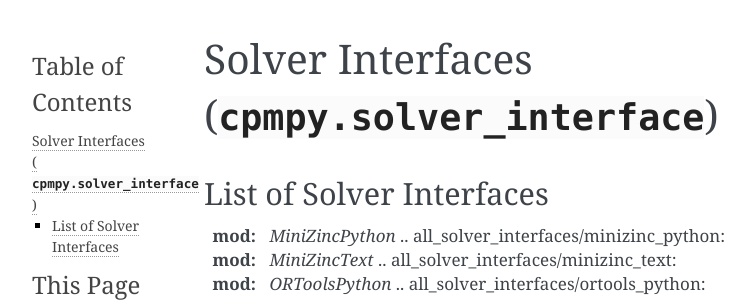
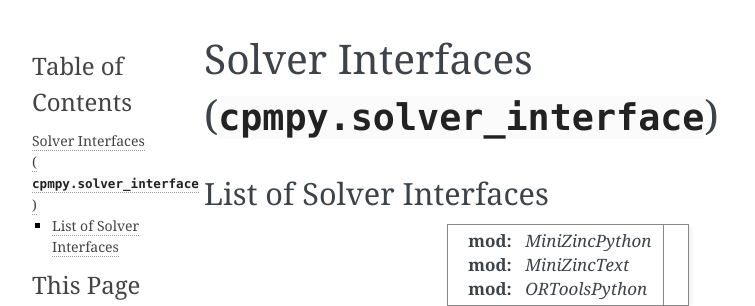
Before and after one commit to CPMpy/cpmpy, a Sphinx documentation site: the page built from docs/api/solver_interfaces.rst, in a window 1280 px wide, cut to the strip 0-306 px from the top of the page. Shown: the whole strip, without its empty margins (148-903 px from the left). Built offline with Sphinx 7.4.7, drawn with Linux system fonts in a browser that asks for light colours; some of the changed lines change nothing that is shown.

Commit message:
Further documentation of main

```diff
--- a/docs/api/solver_interfaces.rst
+++ b/docs/api/solver_interfaces.rst
@@ -5,7 +5,11 @@ Solver Interfaces (:mod:`cpmpy.solver_interface`)
 List of Solver Interfaces
 =========================
 
-:mod: `MiniZincPython` .. all_solver_interfaces/minizinc_python:
++------------------------------+------------------------------------------------------+
+| :mod: `MiniZincPython`       |   .. all_solver_interfaces/minizinc_python:          |
+| :mod: `MiniZincText`         |   .. all_solver_interfaces/minizinc_text:            |
+| :mod: `ORToolsPython`        |   .. all_solver_interfaces/ortools_python:           |
++------------------------------+------------------------------------------------------+
 
 :mod: `MiniZincText` .. all_solver_interfaces/minizinc_text:
 
```
